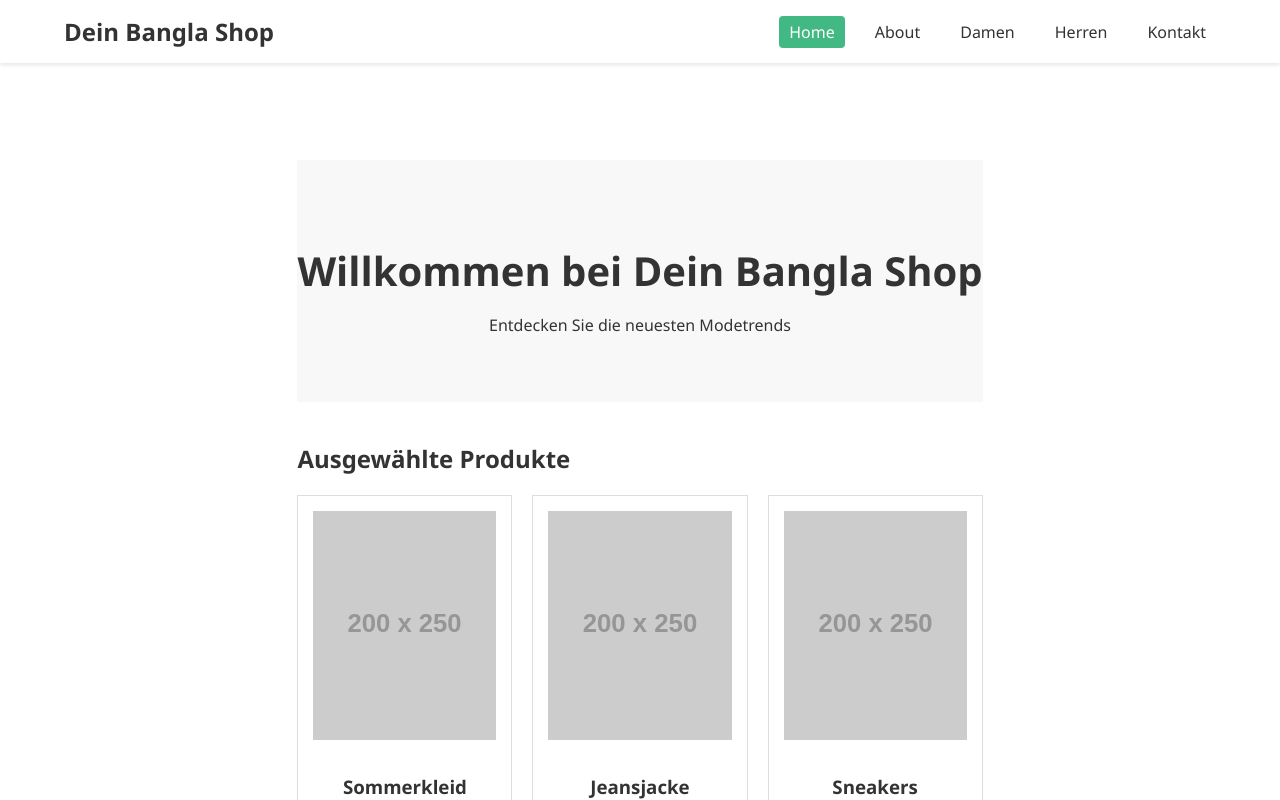
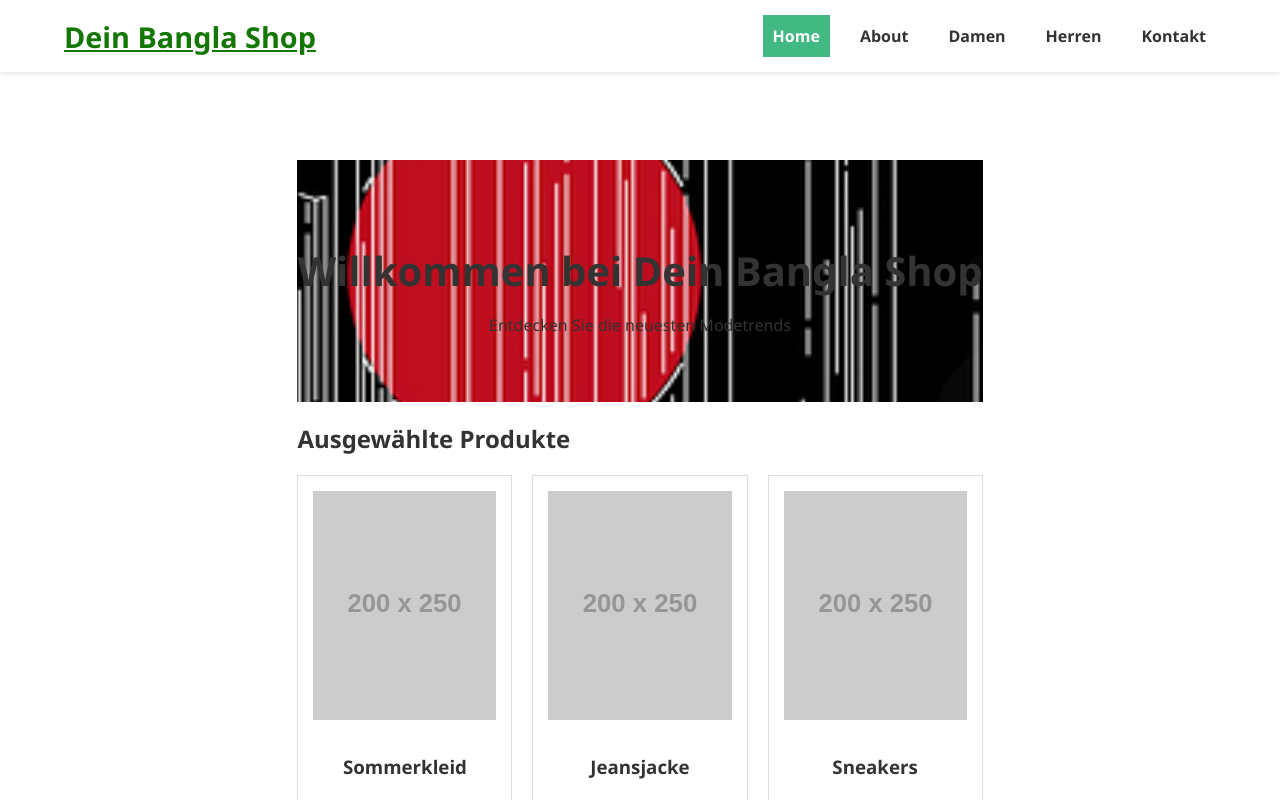
Before and after one commit to AnnasHossain/FrontendBanglaShop, a Vue app: page / in a window 1280 px wide. Shown: the top 800 px of the page. Built offline with nearby package versions, Linux system fonts and the light colour scheme.

Commit message:
temporäres eigenlogo richtig platziert, schlecht skaliert

```diff
--- a/src/App.vue
+++ b/src/App.vue
@@ -60,7 +60,7 @@ html, body {
 .nav-logo {
   font-size: 1.8rem; /* Größere Schrift für das Logo */
   font-weight: bold;
-  color: #42b983; /* Verwenden Sie die Hauptfarbe für das Logo */
+  color: #137703; /* Verwenden Sie die Hauptfarbe für das Logo */
 }
 
 .nav-links {
--- a/src/views/HomeView.vue
+++ b/src/views/HomeView.vue
@@ -7,7 +7,7 @@
       </section>
 
       <section class="featured-products">
-        <h2>Ausgewählte Produkte</h2>
+        <h2>Ausgewählte Produkte</h2> <!--hier könnte ich mit msg entsprechende vue komponente -->
         <div class="product-grid">
           <div class="product-card" v-for="product in featuredProducts" :key="product.id">
             <img :src="product.image" :alt="product.name" class="product-image">
@@ -19,7 +19,7 @@
       </section>
 
       <section class="categories">
-        <h2>Kategorien</h2>
+        <h2>Kategorien</h2> <!-- hier was anderes und gleiches prinzip wie darüber-->
         <div class="category-grid">
           <div class="category-card" v-for="category in categories" :key="category.id">
             <img :src="category.image" :alt="category.name" class="category-image">
@@ -73,55 +73,6 @@ body {
   color: #333;
 }
 
-.modern-nav {
-  background-color: #ffffff;
-  box-shadow: 0 2px 4px rgba(0,0,0,0.1);
-  position: fixed;
-  width: 100%;
-  top: 0;
-  left: 0;
-  z-index: 1000;
-}
-
-.nav-container {
-  display: flex;
-  justify-content: space-between;
-  align-items: center;
-  padding: 15px 5%;
-  max-width: 1200px;
-  margin: 0 auto;
-}
-
-.nav-logo {
-  font-size: 1.5rem;
-  font-weight: bold;
-  color: #333;
-  text-decoration: none;
-}
-
-.nav-links {
-  display: flex;
-  gap: 20px;
-}
-
-.nav-item {
-  color: #333;
-  text-decoration: none;
-  font-weight: 500;
-  padding: 5px 10px;
-  border-radius: 4px;
-  transition: background-color 0.3s, color 0.3s;
-}
-
-.nav-item:hover {
-  background-color: #f0f0f0;
-}
-
-.nav-item.router-link-exact-active {
-  color: #ffffff;
-  background-color: #42b983;
-}
-
 .main-content {
   padding-top: 80px;
   max-width: 1200px;
@@ -132,8 +83,10 @@ body {
 .hero {
   text-align: center;
   padding: 50px 0;
-  background-color: #f8f8f8;
-  margin-bottom: 40px;
+  background-color: #f8f8f8; /* Ändern Sie dies in die gewünschte Farbe */
+  background-image: url('@/assets/banglalogo.jpeg'); /* Optional: Fügen Sie hier ein Bild hinzu */
+  background-size: 1220px auto; /* Bildgröße anpassen */
+  background-position: center; /* Bild zentrieren */
 }
 
 .hero h1 {
```
